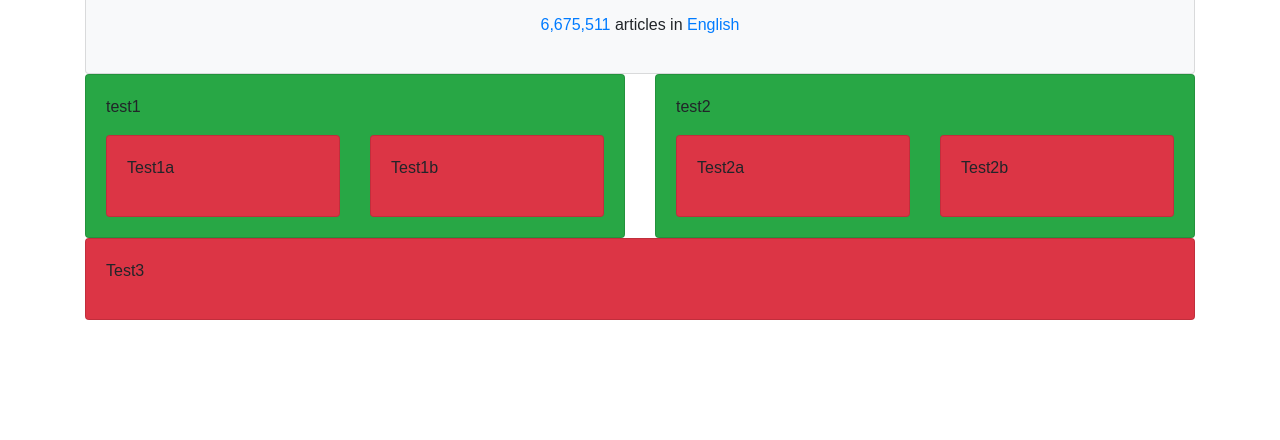
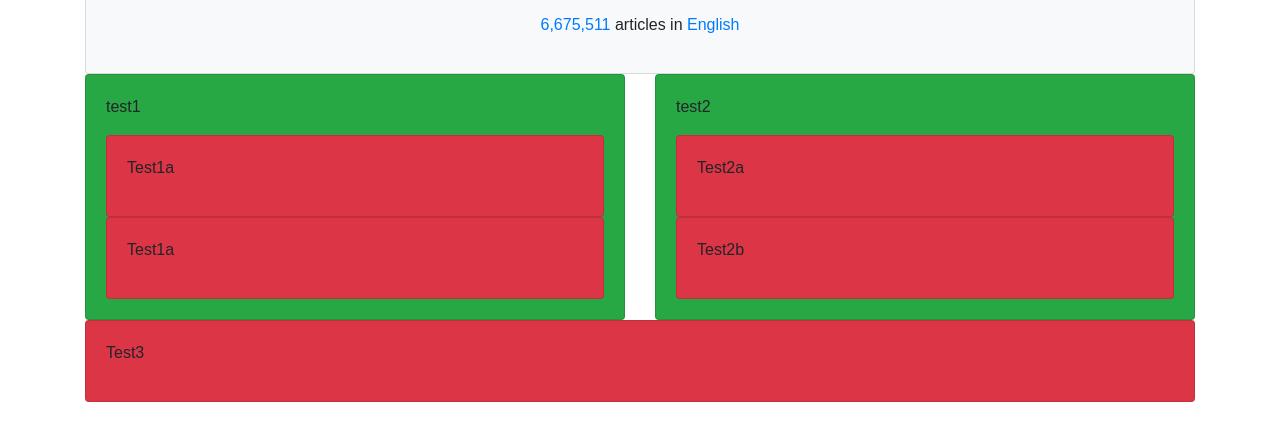
Before and after one commit to Hoomee90/wikipedia-recreation, a plain HTML site: page index.html in a window 1280 px wide. Shown: the part 98-538 px from the top of the page. Drawn offline with Linux system fonts and the light colour scheme.

Commit message:
renest nested cards

```diff
--- a/index.html
+++ b/index.html
@@ -26,17 +26,19 @@
           <div class="card-body">
             <p>test1</p>
             <div class="row justify-content-center">
-              <div class="col-6">
+              <div class="col-12">
                 <div class="card bg-danger">
                   <div class="card-body">
                     <p>Test1a</p>
                   </div>
                 </div>
               </div>
-              <div class="col-6">
+            </div>
+            <div class="row justify-content-center">
+              <div class="col-12">
                 <div class="card bg-danger">
                   <div class="card-body">
-                    <p>Test1b</p>
+                    <p>Test1a</p>
                   </div>
                 </div>
               </div>
@@ -49,14 +51,16 @@
           <div class="card-body">
             <p>test2</p>
             <div class="row justify-content-center">
-              <div class="col-6">
+              <div class="col-12">
                 <div class="card bg-danger">
                   <div class="card-body">
                     <p>Test2a</p>
                   </div>
                 </div>
               </div>
-              <div class="col-6">
+            </div>
+            <div class="row justify-content-center">
+              <div class="col-12">
                 <div class="card bg-danger">
                   <div class="card-body">
                     <p>Test2b</p>
```
